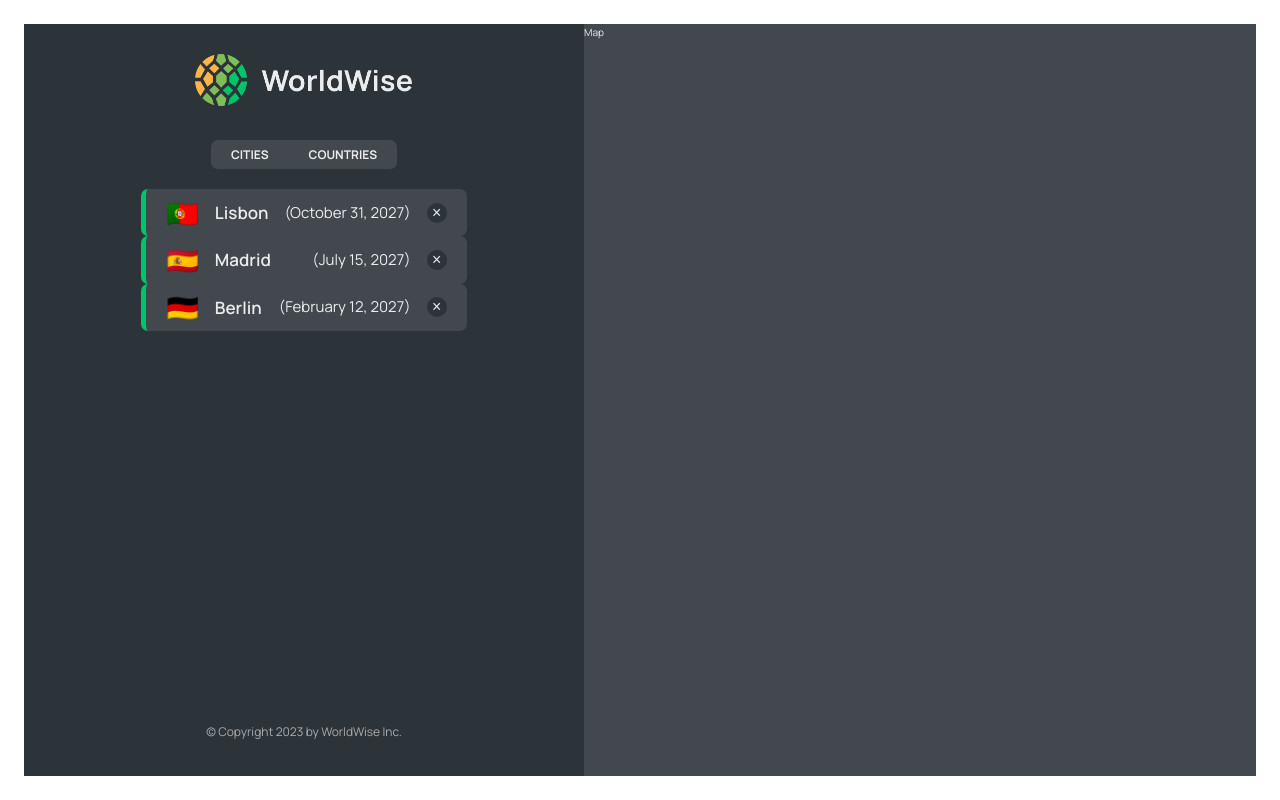
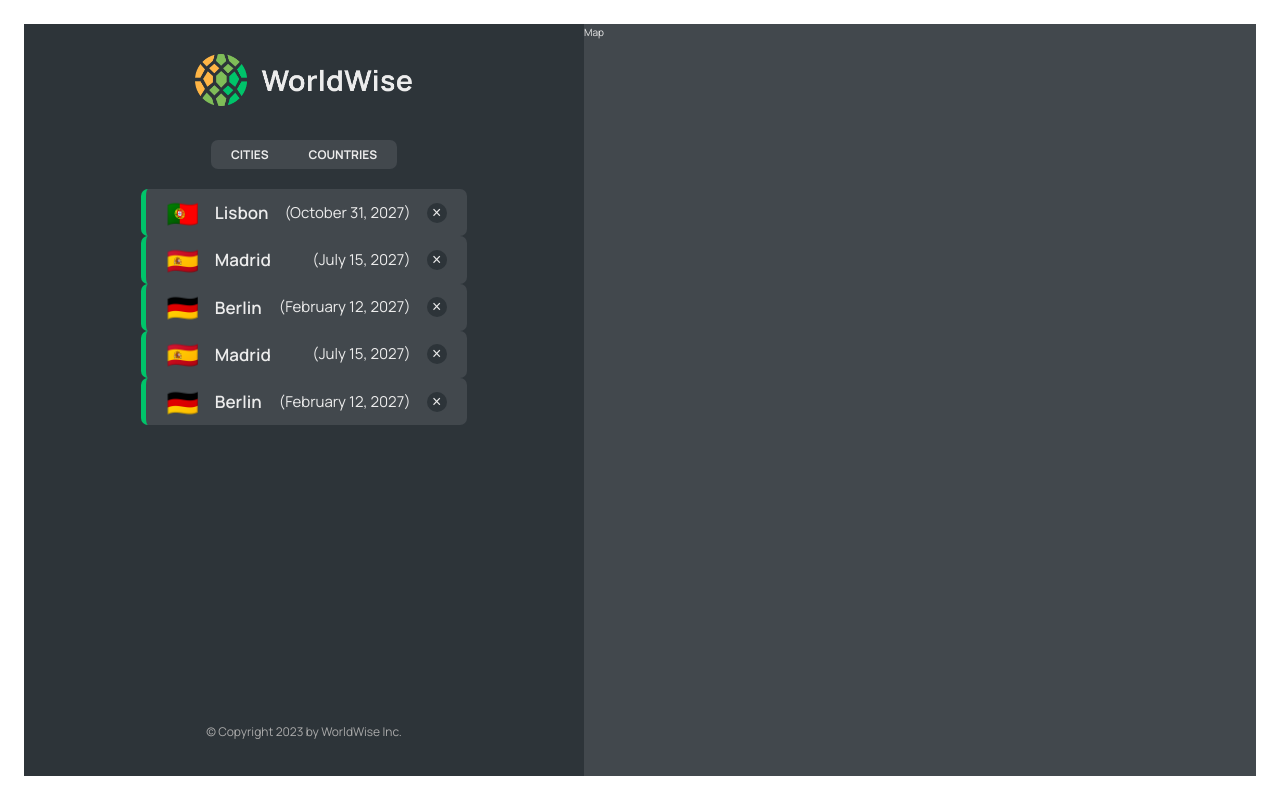
Before and after one commit to Danfeng-Danny-Wang/WorldWise, a React (Vite) app: page /app in a window 1280 px wide. Built offline with nearby package versions, Linux system fonts and the light colour scheme; data requests are answered from the project's data file.

Commit message:
add countrylist to app/countries

```diff
--- a/data/cities.json
+++ b/data/cities.json
@@ -35,6 +35,30 @@
         "lng": 13.376933665713324
       },
       "id": 98443197
+    },
+    {
+      "cityName": "Madrid",
+      "country": "Spain",
+      "emoji": "🇪🇸",
+      "date": "2027-07-15T08:22:53.976Z",
+      "notes": "",
+      "position": {
+        "lat": 40.46635901755316,
+        "lng": -3.7133789062500004
+      },
+      "id": 27806751
+    },
+    {
+      "cityName": "Berlin",
+      "country": "Germany",
+      "emoji": "🇩🇪",
+      "date": "2027-02-12T09:24:11.863Z",
+      "notes": "Amazing 😃",
+      "position": {
+        "lat": 52.53586782505711,
+        "lng": 13.376933665713324
+      },
+      "id": 68443197
     }
   ]
 }
--- a/src/App.jsx
+++ b/src/App.jsx
@@ -1,4 +1,5 @@
 import { BrowserRouter, Routes, Route } from "react-router-dom";
+import { useEffect, useState } from "react";
 
 import Product from "./pages/Product";
 import Pricing from "./pages/Pricing";
@@ -7,7 +8,7 @@
 import PageNotFound from "./pages/PageNotFound";
 import Login from "./pages/Login";
 import CityList from "./components/CityList";
-import { useEffect, useState } from "react";
+import CountryList from "./components/CountryList";
 
 const BASE_URL = "http://localhost:8000";
 
@@ -47,7 +48,10 @@
             path="cities"
             element={<CityList cities={cities} isLoading={isLoading} />}
           />
-          <Route path="countries" element={<p>Countries</p>} />
+          <Route
+            path="countries"
+            element={<CountryList cities={cities} isLoading={isLoading} />}
+          />
           <Route path="form" element={<p>Form</p>} />
         </Route>
         <Route path="*" element={<PageNotFound />} />
--- /dev/null
+++ b/src/components/CountryList.jsx
@@ -0,0 +1,29 @@
+import CountryItem from "./CountryItem";
+import styles from "./CountryList.module.css";
+import Spinner from "./Spinner";
+import Message from "./Message";
+
+function CountryList({ cities, isLoading }) {
+  if (isLoading) return <Spinner />;
+
+  if (!cities.length)
+    return (
+      <Message message="Add your first city by clicking on a city on the map" />
+    );
+
+  const countries = cities.reduce((arr, city) => {
+    if (!arr.map((el) => el.country).includes(city.country))
+      return [...arr, { country: city.country, emoji: city.emoji }];
+    else return arr;
+  }, []);
+
+  return (
+    <ul className={styles.countryList}>
+      {countries.map((country, i) => (
+        <CountryItem country={country} key={i} />
+      ))}
+    </ul>
+  );
+}
+
+export default CountryList;
```
